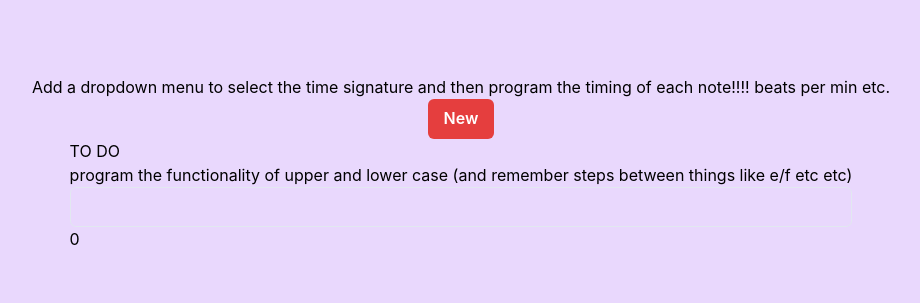
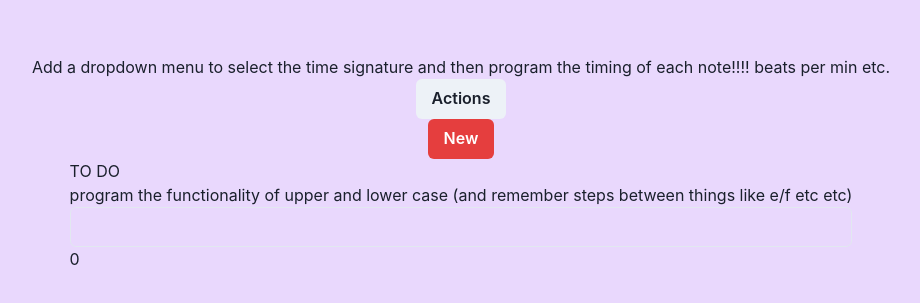
Before and after one commit to helloumma/Music-App, a Next.js app: page / in a window 1280 px wide. Shown: the part 237-540 px from the top of the page, without its empty margins (179-1099 px from the left). Built offline with nearby package versions, Linux system fonts and the light colour scheme.

Commit message:
style tweaks + dropdown (basic)

```diff
--- a/pages/index.tsx
+++ b/pages/index.tsx
@@ -3,12 +3,24 @@
 import Image from "next/image";
 import styles from "../styles/Home.module.css";
 import Link from "next/link";
-import { Button, ButtonGroup } from "@chakra-ui/react";
+import {
+	Button,
+	ButtonGroup,
+	Menu,
+	MenuButton,
+	MenuList,
+	MenuItem,
+	MenuItemOption,
+	MenuGroup,
+	MenuOptionGroup,
+	MenuDivider,
+} from "@chakra-ui/react";
 import React, { useState } from "react";
 import { useRouter } from "next/router";
 import { Input } from "@chakra-ui/react";
 import { DummyData } from "../types";
 import { Flex, Spacer } from "@chakra-ui/react";
+
 // key press of anything other than a-g should be dealt with
 
 // DO THE ABOVE TOMORROW
@@ -93,6 +105,16 @@
 					Add a dropdown menu to select the time signature and then program the
 					timing of each note!!!! beats per min etc.
 				</p>
+				<Menu>
+					<MenuButton as={Button}>Actions</MenuButton>
+					<MenuList>
+						<MenuItem>Download</MenuItem>
+						<MenuItem>Create a Copy</MenuItem>
+						<MenuItem>Mark as Draft</MenuItem>
+						<MenuItem>Delete</MenuItem>
+						<MenuItem>Attend a Workshop</MenuItem>
+					</MenuList>
+				</Menu>
 				{/*<Button colorScheme="red" onClick={updateClicks}>
           New
         </Button>
--- a/theme.ts
+++ b/theme.ts
@@ -17,7 +17,7 @@
 	styles: {
 		global: (props: StyleFunctionProps) => ({
 			body: {
-				color: "default",
+				//color: "default",
 				bg: "purple.100",
 			},
 		}),
```
